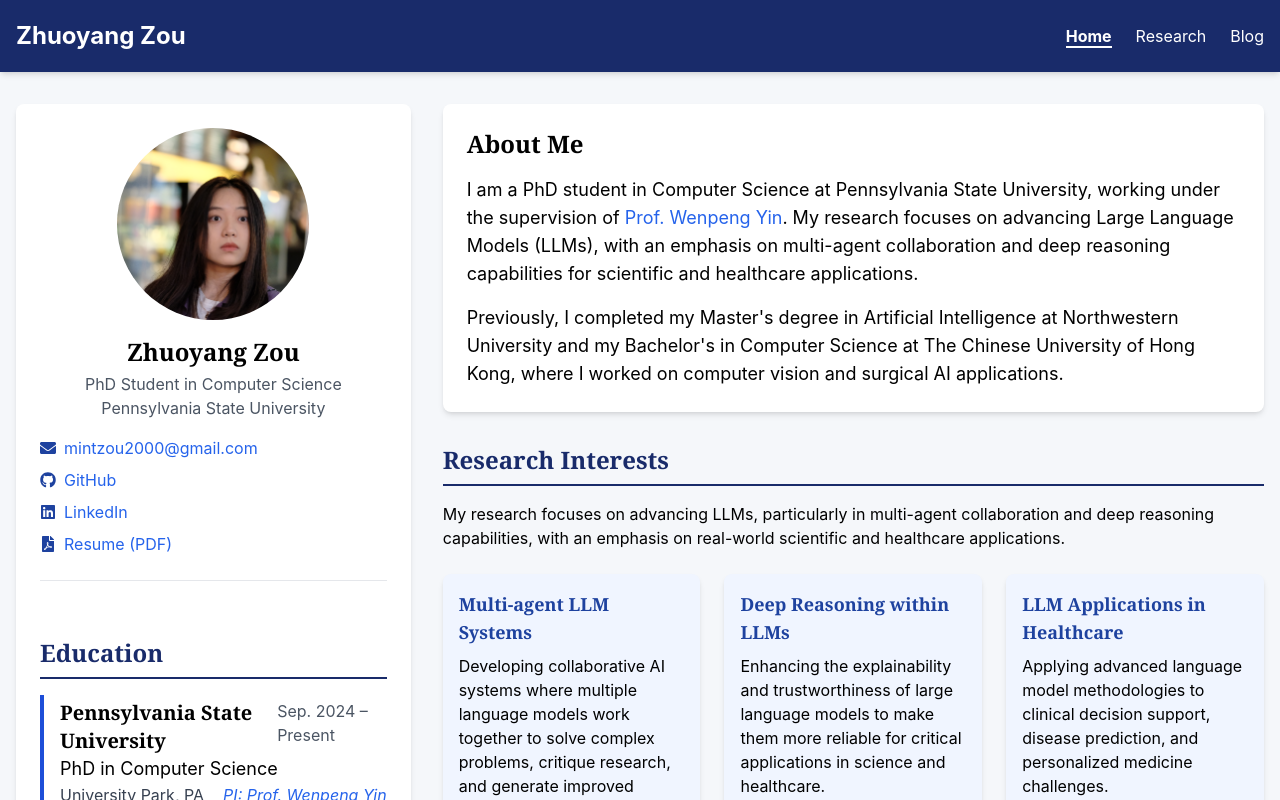
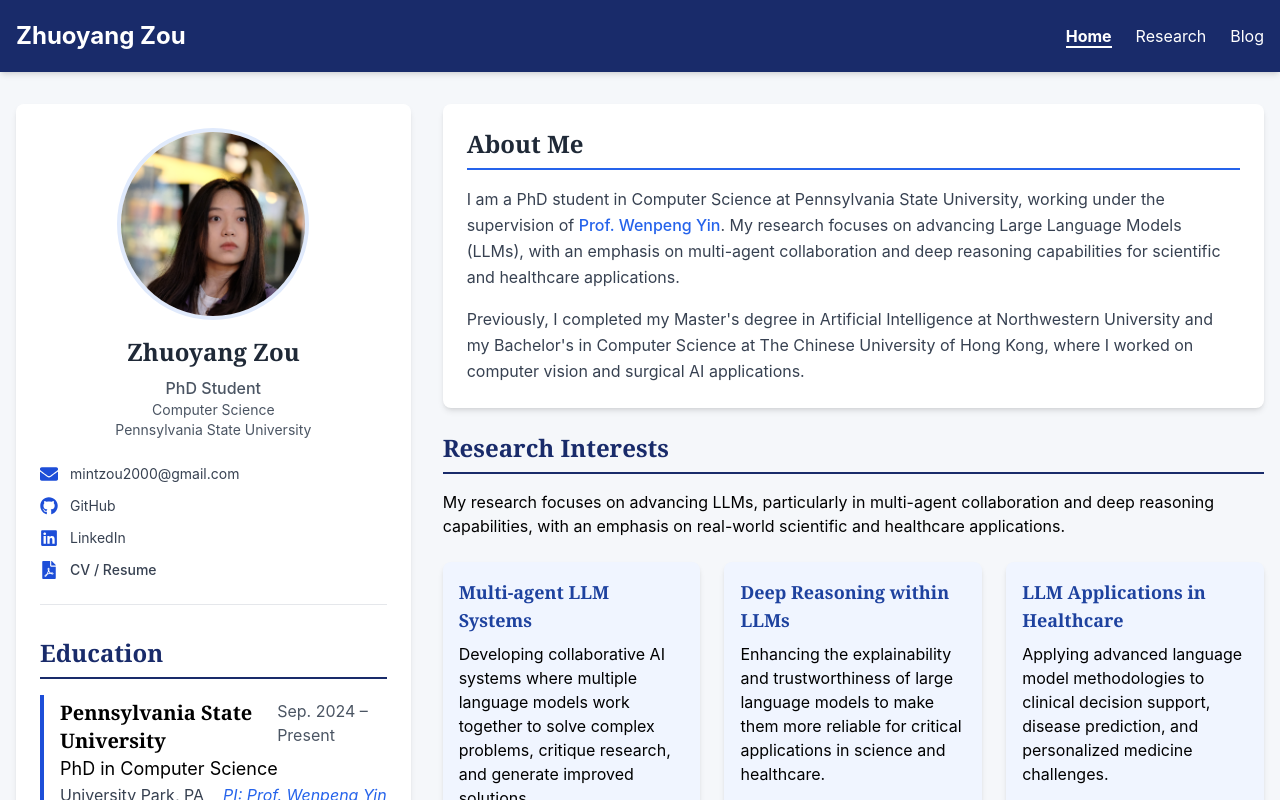
Before and after one commit to zyzou8/zhuoyang, a Next.js app in the folder zhuoyang-research-website/: page / in a window 1280 px wide. Shown: the top 800 px of the page. Built offline with nearby package versions, Linux system fonts and the light colour scheme.

Commit message:
new layout2

```diff
--- a/zhuoyang-research-website/src/pages/index.js
+++ b/zhuoyang-research-website/src/pages/index.js
@@ -2,8 +2,7 @@ import Layout from '../components/Layout';
 import Education from '../components/Education';
 import Publications from '../components/Publications';
 import ResearchInterests from '../components/ResearchInterests';
-import { FaEnvelope, FaPhone, FaGithub, FaLinkedin, FaFilePdf } from 'react-icons/fa';
-import { getImagePath } from '../utils/imagePath';
+import { FaEnvelope, FaGithub, FaLinkedin, FaFilePdf } from 'react-icons/fa';
 import { getAssetPath } from '../utils/assetPath';
 
 export default function Home() {
@@ -12,75 +11,96 @@ export default function Home() {
       <div className="grid grid-cols-1 md:grid-cols-3 gap-8">
         {/* Left sidebar */}
         <div className="md:col-span-1">
-          <div className="bg-white rounded-lg shadow-md p-6">
-            <div className="flex flex-col items-center">
-              <div className="w-48 h-48 rounded-full overflow-hidden mb-4">
+          <div className="bg-white rounded-lg shadow-md p-6 sticky top-8">
+            {/* Profile Section */}
+            <div className="flex flex-col items-center mb-6">
+              <div className="w-48 h-48 rounded-full overflow-hidden mb-4 border-4 border-blue-100">
                 <img
                   src={getAssetPath("profile-photo.jpg")}
                   alt="Zhuoyang Zou"
                   className="w-full h-full object-cover"
                 />
               </div>
-              <h1 className="text-2xl font-bold text-center">Zhuoyang Zou</h1>
-              <p className="text-gray-600 text-center mt-1">PhD Student in Computer Science</p>
-              <p className="text-gray-600 text-center">Pennsylvania State University</p>
+              <h1 className="text-2xl font-bold text-gray-800 text-center">Zhuoyang Zou</h1>
+              <p className="text-gray-600 text-center mt-2 font-medium">PhD Student</p>
+              <p className="text-gray-600 text-center text-sm">Computer Science</p>
+              <p className="text-gray-600 text-center text-sm">Pennsylvania State University</p>
+            </div>
 
-              <div className="mt-4 w-full">
-                <div className="flex items-center mb-2">
-                  <FaEnvelope className="text-blue-800 mr-2" />
-                  <a href="mailto:mintzou2000@gmail.com" className="text-blue-600 hover:underline">
-                    mintzou2000@gmail.com
+            {/* Contact Links */}
+            <div className="space-y-3 mb-6 pb-6 border-b">
+              <a
+                href="mailto:mintzou2000@gmail.com"
+                className="flex items-center text-gray-700 hover:text-blue-600 transition-colors"
+              >
+                <FaEnvelope className="text-blue-700 mr-3 flex-shrink-0" size={18} />
+                <span className="text-sm">mintzou2000@gmail.com</span>
+              </a>
+
+              <a
+                href="https://github.com/zyzou8"
+                target="_blank"
+                rel="noopener noreferrer"
+                className="flex items-center text-gray-700 hover:text-blue-600 transition-colors"
+              >
+                <FaGithub className="text-blue-700 mr-3 flex-shrink-0" size={18} />
+                <span className="text-sm">GitHub</span>
+              </a>
+
+              <a
+                href="https://www.linkedin.com/in/zhuoyang-zou-44b2b3238/"
+                target="_blank"
+                rel="noopener noreferrer"
+                className="flex items-center text-gray-700 hover:text-blue-600 transition-colors"
+              >
+                <FaLinkedin className="text-blue-700 mr-3 flex-shrink-0" size={18} />
+                <span className="text-sm">LinkedIn</span>
+              </a>
+
+              <a
+                href={getAssetPath("zhuoyangzou.pdf")}
+                target="_blank"
+                rel="noopener noreferrer"
+                className="flex items-center text-gray-700 hover:text-blue-600 transition-colors"
+              >
+                <FaFilePdf className="text-blue-700 mr-3 flex-shrink-0" size={18} />
+                <span className="text-sm font-medium">CV / Resume</span>
               </a>
             </div>
-                {/* <div className="flex items-center mb-2">
-                  <FaPhone className="text-blue-800 mr-2" />
-                  <span>(773) 290-4562</span>
-                </div> */}
-                <div className="flex items-center mb-2">
-                  <FaGithub className="text-blue-800 mr-2" />
-                  <a href="https://github.com/zyzou8" target="_blank" rel="noopener noreferrer" className="text-blue-600 hover:underline">
-                    GitHub
-                  </a>
-                </div>
-                <div className="flex items-center mb-2">
-                  <FaLinkedin className="text-blue-800 mr-2" />
-                  <a href="https://www.linkedin.com/in/zhuoyang-zou-44b2b3238/" target="_blank" rel="noopener noreferrer" className="text-blue-600 hover:underline">
-                    LinkedIn
-                  </a>
-                </div>
-                <div className="flex items-center">
-                  <FaFilePdf className="text-blue-800 mr-2" />
-                  <a href={getAssetPath("zhuoyangzou.pdf")} target="_blank" rel="noopener noreferrer" className="text-blue-600 hover:underline">
-                    Resume (PDF)
-                  </a>
-                </div>
-              </div>
-            </div>
 
-            {/* Education section in sidebar */}
-            <div className="mt-6 border-t pt-6">
+            {/* Education */}
             <Education />
-            </div>
           </div>
         </div>
 
         {/* Main content */}
-        <div className="md:col-span-2">
-          <section className="bg-white rounded-lg shadow-md p-6 mb-8">
-            <h2 className="text-2xl font-bold mb-4">About Me</h2>
-            <p className="text-lg">
-              I am a PhD student in Computer Science at Pennsylvania State University, working under the supervision of {''}
-              <a href="https://www.wenpengyin.org/home" target="_blank" rel="noopener noreferrer" className="text-blue-600 hover:underline">
+        <div className="md:col-span-2 space-y-6">
+          {/* About Me */}
+          <section className="bg-white rounded-lg shadow-md p-6">
+            <h2 className="text-2xl font-bold text-gray-800 mb-4 border-b-2 border-blue-600 pb-2">About Me</h2>
+            <div className="space-y-4 text-gray-700 leading-relaxed">
+              <p>
+                I am a PhD student in Computer Science at Pennsylvania State University, working under the supervision of{' '}
+                <a
+                  href="https://www.wenpengyin.org/home"
+                  target="_blank"
+                  rel="noopener noreferrer"
+                  className="text-blue-600 hover:underline font-medium"
+                >
                   Prof. Wenpeng Yin
                 </a>
                 . My research focuses on advancing Large Language Models (LLMs), with an emphasis on multi-agent collaboration and deep reasoning capabilities for scientific and healthcare applications.
               </p>
-            <p className="text-lg mt-4">
+              <p>
                 Previously, I completed my Master's degree in Artificial Intelligence at Northwestern University and my Bachelor's in Computer Science at The Chinese University of Hong Kong, where I worked on computer vision and surgical AI applications.
               </p>
+            </div>
           </section>
 
+          {/* Research Interests */}
           <ResearchInterests />
+
+          {/* Publications */}
           <Publications />
         </div>
       </div>
```
Lines whose indentation alone changed are shown as unchanged.
